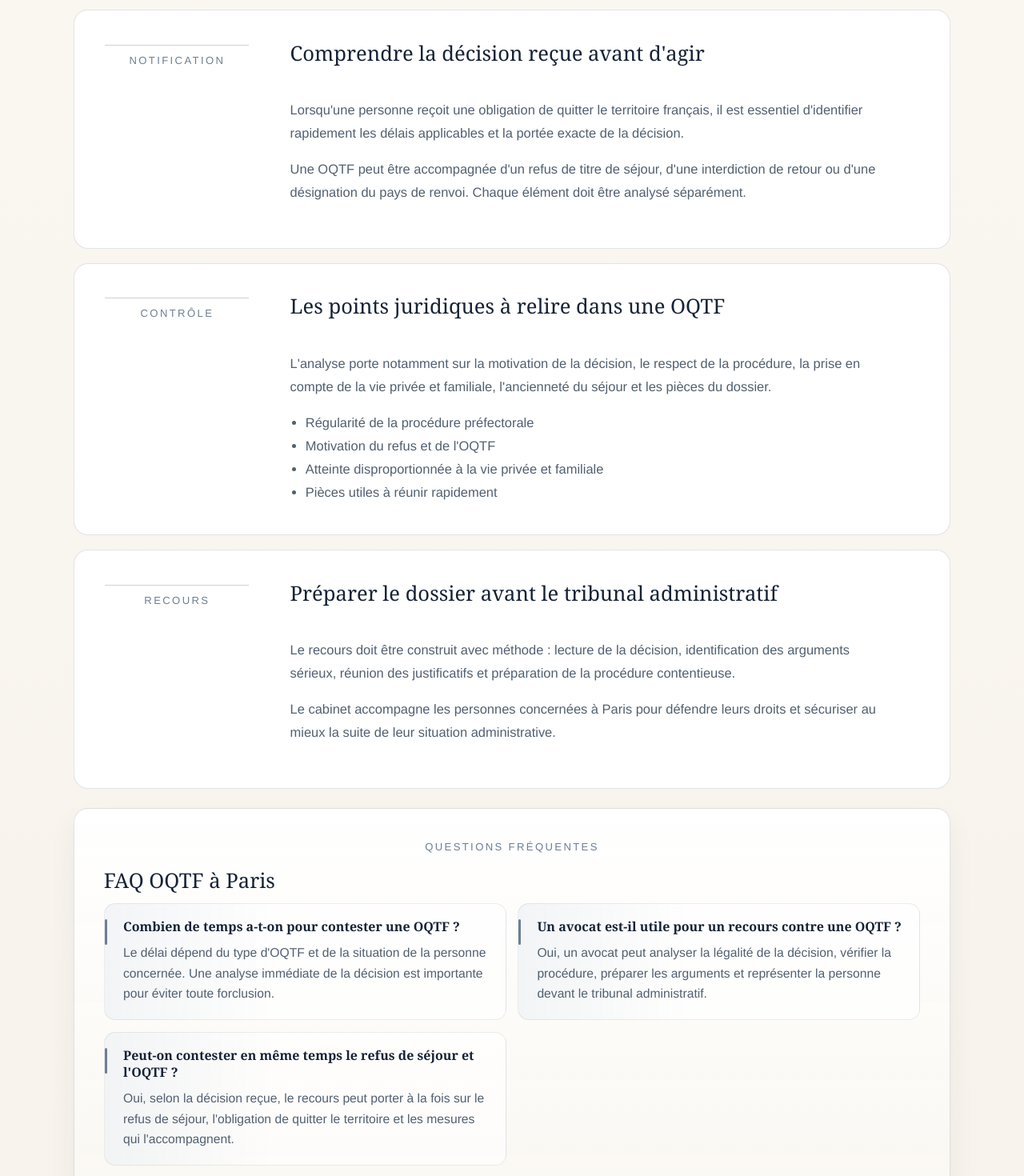
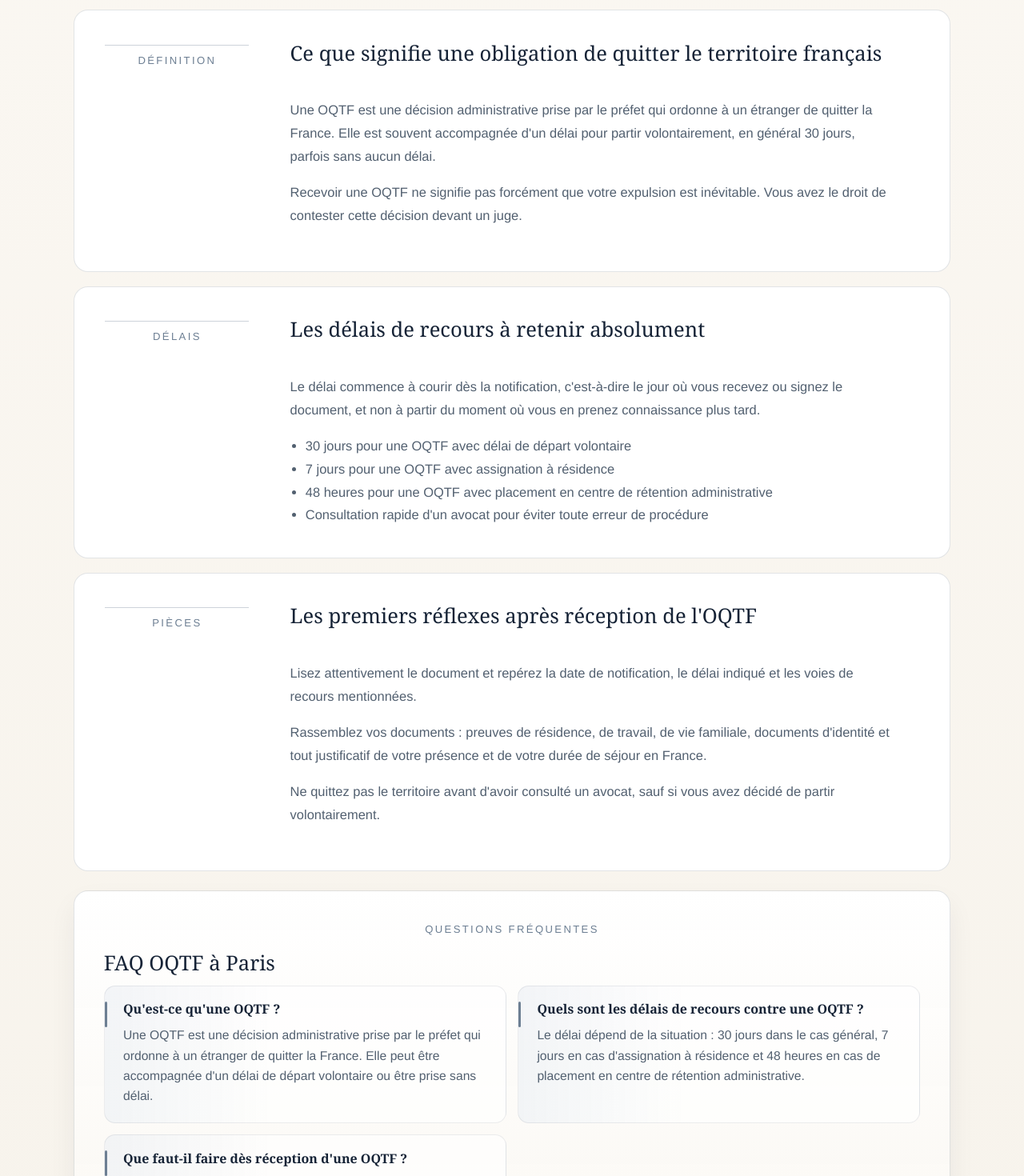
Before and after one commit to PaulMarechal/sophie_lowyer_website, a Next.js app: page /avocat-oqtf-paris in a window 1280 px wide. Shown: the part 600-2070 px from the top of the page at 80% size. Built offline with nearby package versions, Linux system fonts and the light colour scheme.

Commit message:
Update pages with new text

```diff
--- a/app/avocat-oqtf-paris/page.jsx
+++ b/app/avocat-oqtf-paris/page.jsx
@@ -13,50 +13,51 @@ export const metadata = buildMetadata({
 
 const faqSchema = buildFaqSchema([
   {
-    question: "Combien de temps a-t-on pour contester une OQTF ?",
+    question: "Qu'est-ce qu'une OQTF ?",
     answer:
-      "Le délai dépend du type d'OQTF et de la situation de la personne concernée. Une analyse immédiate de la décision est importante pour éviter toute forclusion.",
+      "Une OQTF est une décision administrative prise par le préfet qui ordonne à un étranger de quitter la France. Elle peut être accompagnée d'un délai de départ volontaire ou être prise sans délai.",
   },
   {
-    question: "Un avocat est-il utile pour un recours contre une OQTF ?",
+    question: "Quels sont les délais de recours contre une OQTF ?",
     answer:
-      "Oui, un avocat peut analyser la légalité de la décision, vérifier la procédure, préparer les arguments et représenter la personne devant le tribunal administratif.",
+      "Le délai dépend de la situation : 30 jours dans le cas général, 7 jours en cas d'assignation à résidence et 48 heures en cas de placement en centre de rétention administrative.",
   },
   {
-    question: "Peut-on contester en même temps le refus de séjour et l'OQTF ?",
+    question: "Que faut-il faire dès réception d'une OQTF ?",
     answer:
-      "Oui, selon la décision reçue, le recours peut porter à la fois sur le refus de séjour, l'obligation de quitter le territoire et les mesures qui l'accompagnent.",
+      "Il faut lire la décision, vérifier la date de notification, identifier le délai de recours, consulter rapidement un avocat ou une association spécialisée et rassembler les pièces utiles.",
   },
 ]);
 
 const sections = [
   {
-    eyebrow: "Notification",
-    title: "Comprendre la décision reçue avant d'agir",
+    eyebrow: "Définition",
+    title: "Ce que signifie une obligation de quitter le territoire français",
     paragraphs: [
-      "Lorsqu'une personne reçoit une obligation de quitter le territoire français, il est essentiel d'identifier rapidement les délais applicables et la portée exacte de la décision.",
-      "Une OQTF peut être accompagnée d'un refus de titre de séjour, d'une interdiction de retour ou d'une désignation du pays de renvoi. Chaque élément doit être analysé séparément.",
+      "Une OQTF est une décision administrative prise par le préfet qui ordonne à un étranger de quitter la France. Elle est souvent accompagnée d'un délai pour partir volontairement, en général 30 jours, parfois sans aucun délai.",
+      "Recevoir une OQTF ne signifie pas forcément que votre expulsion est inévitable. Vous avez le droit de contester cette décision devant un juge.",
     ],
   },
   {
-    eyebrow: "Contrôle",
-    title: "Les points juridiques à relire dans une OQTF",
+    eyebrow: "Délais",
+    title: "Les délais de recours à retenir absolument",
     paragraphs: [
-      "L'analyse porte notamment sur la motivation de la décision, le respect de la procédure, la prise en compte de la vie privée et familiale, l'ancienneté du séjour et les pièces du dossier.",
+      "Le délai commence à courir dès la notification, c'est-à-dire le jour où vous recevez ou signez le document, et non à partir du moment où vous en prenez connaissance plus tard.",
     ],
     points: [
-      "Régularité de la procédure préfectorale",
-      "Motivation du refus et de l'OQTF",
-      "Atteinte disproportionnée à la vie privée et familiale",
-      "Pièces utiles à réunir rapidement",
+      "30 jours pour une OQTF avec délai de départ volontaire",
+      "7 jours pour une OQTF avec assignation à résidence",
+      "48 heures pour une OQTF avec placement en centre de rétention administrative",
+      "Consultation rapide d'un avocat pour éviter toute erreur de procédure",
     ],
   },
   {
-    eyebrow: "Recours",
-    title: "Préparer le dossier avant le tribunal administratif",
+    eyebrow: "Pièces",
+    title: "Les premiers réflexes après réception de l'OQTF",
     paragraphs: [
-      "Le recours doit être construit avec méthode : lecture de la décision, identification des arguments sérieux, réunion des justificatifs et préparation de la procédure contentieuse.",
-      "Le cabinet accompagne les personnes concernées à Paris pour défendre leurs droits et sécuriser au mieux la suite de leur situation administrative.",
+      "Lisez attentivement le document et repérez la date de notification, le délai indiqué et les voies de recours mentionnées.",
+      "Rassemblez vos documents : preuves de résidence, de travail, de vie familiale, documents d'identité et tout justificatif de votre présence et de votre durée de séjour en France.",
+      "Ne quittez pas le territoire avant d'avoir consulté un avocat, sauf si vous avez décidé de partir volontairement.",
     ],
   },
 ];
@@ -67,7 +68,7 @@ export default function Page() {
       <SeoLandingPage
         eyebrow="Droit des étrangers · Paris"
         title="Avocate OQTF à Paris"
-        intro="Le cabinet accompagne les recours contre les obligations de quitter le territoire français, avec une analyse rapide des délais et des moyens de contestation."
+        intro="Le cabinet accompagne les personnes visées par une OQTF afin d'identifier les délais, les voies de recours et les pièces à réunir rapidement."
         sections={sections}
         faqTitle="FAQ OQTF à Paris"
         faqItems={faqSchema.mainEntity.map((item) => ({
```
Also changed, not shown: app/avocat-conseil-discipline-paris/page.jsx (+21 -12 lines), app/avocate-droit-des-etrangers-paris/page.jsx (+24 -22 lines), app/recours-oqtf-paris/page.jsx (+27 -26 lines).
